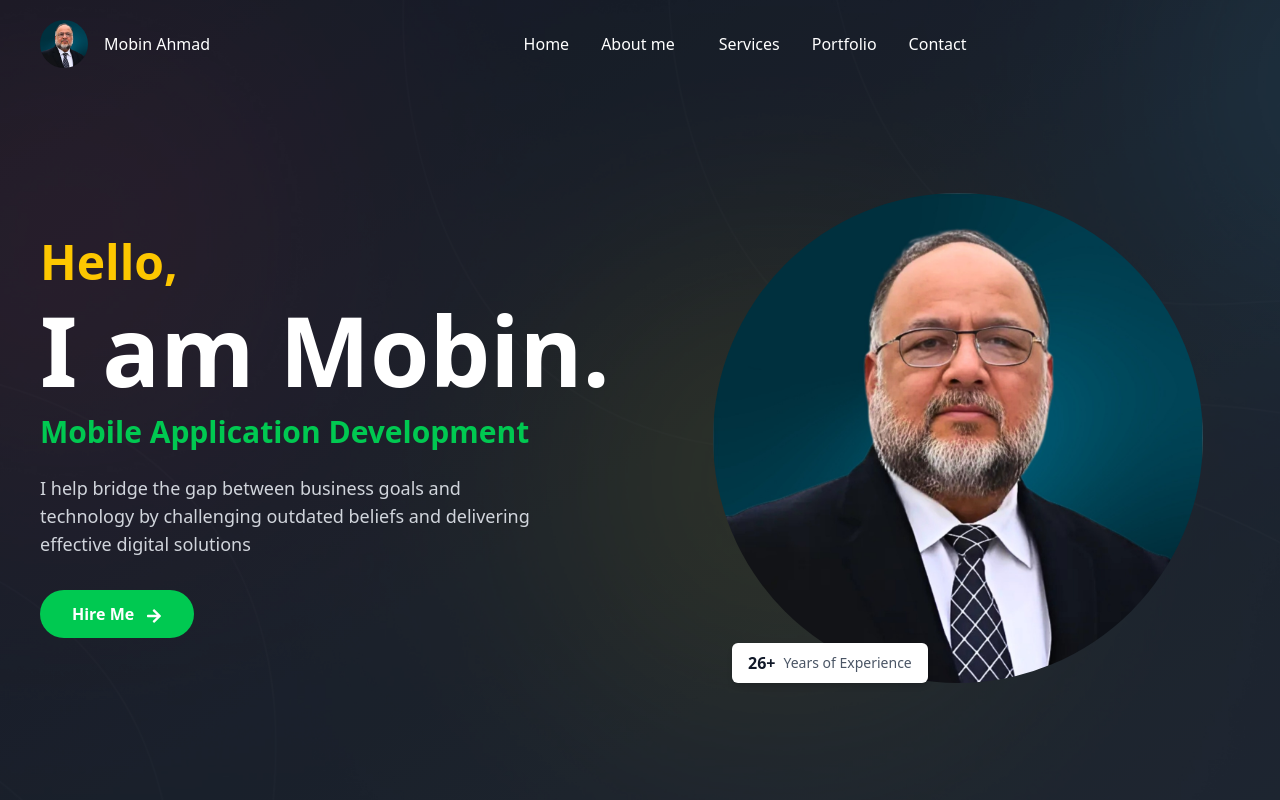
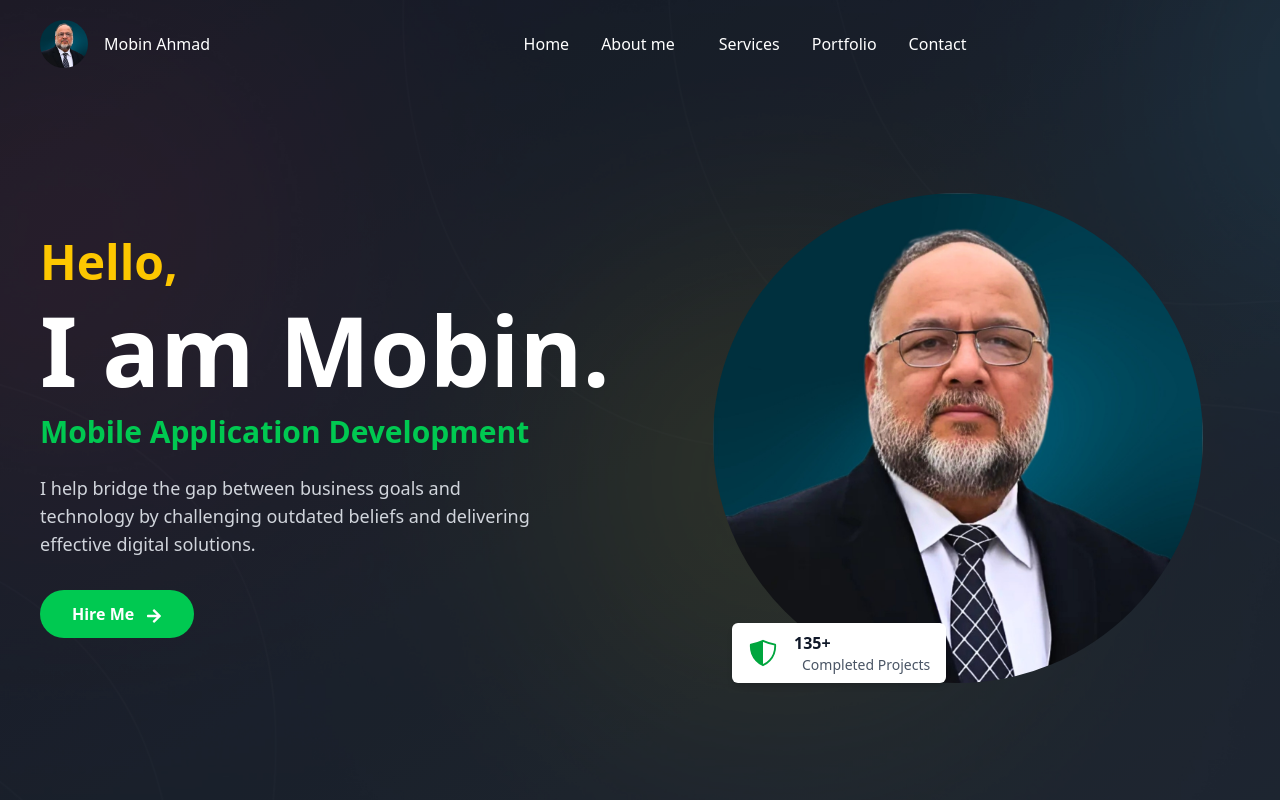
Before and after one commit to AhmadMahmoodRana-dev/SirMobin, a React (Vite) app: page / in a window 1280 px wide. Shown: the top 800 px of the page. Built offline with nearby package versions, Linux system fonts and the light colour scheme.

Commit message:
update Hero

```diff
--- a/src/components/Home/Hero.jsx
+++ b/src/components/Home/Hero.jsx
@@ -1,11 +1,44 @@
 import { Link } from "react-router-dom";
 import { AnimatePresence, motion } from "framer-motion";
+import { useEffect, useState } from "react";
+import { useInView } from "react-intersection-observer"; // <-- Correct
 import background from "../../assets/main-bg.jpg";
 import profile from "../../assets/logo.jpg";
 import { FaArrowRight } from "react-icons/fa";
-import { useEffect, useState } from "react";
+import { IoShieldHalfOutline } from "react-icons/io5";
+
+const useCountUp = (target, trigger) => {
+  const [count, setCount] = useState(0);
+
+  useEffect(() => {
+    if (!trigger) return;
+
+    let start = 0;
+    const duration = 1000; // milliseconds
+    const stepTime = Math.max(Math.floor(duration / target), 15);
+    const interval = setInterval(() => {
+      start += 1;
+      setCount((prev) => {
+        if (prev < target) return start;
+        clearInterval(interval);
+        return target;
+      });
+    }, stepTime);
+
+    return () => clearInterval(interval);
+  }, [trigger, target]);
+
+  return count;
+};
 
 const Hero = () => {
+  const { ref: experienceRef, inView: experienceInView } = useInView({
+    triggerOnce: true,
+    threshold: 0.1,
+  });
+
+  const experienceCount = useCountUp(135, experienceInView);
+
   const skills = [
     "Customized Apps Development",
     "Mobile Application Development",
@@ -14,14 +47,14 @@ const Hero = () => {
     "Oracle Solution Hub",
     "APEX Build & Support",
     "Advanced Infra Setup",
-    "Digital Marketing Services"
+    "Digital Marketing Services",
   ];
   const [currentSkillIndex, setCurrentSkillIndex] = useState(0);
 
   useEffect(() => {
     const interval = setInterval(() => {
       setCurrentSkillIndex((prevIndex) => (prevIndex + 1) % skills.length);
-    }, 3500); // change skill every 2.5s
+    }, 3500);
 
     return () => clearInterval(interval);
   }, []);
@@ -40,7 +73,8 @@ const Hero = () => {
       {/* Content */}
       <div className="container mx-auto px-4 z-10 pt-24">
         <div className="flex flex-col md:flex-row items-center justify-between">
-          {/* Left Content - Animates from Bottom */}
+
+          {/* Left Content */}
           <motion.div
             className="w-full md:w-1/2 mb-8 md:mb-0 sm:text-left text-center"
             initial={{ opacity: 0, y: 50 }}
@@ -61,7 +95,7 @@ const Hero = () => {
             </motion.h1>
             <AnimatePresence mode="wait">
               <motion.h2
-                key={skills[currentSkillIndex]} // helps detect change
+                key={skills[currentSkillIndex]}
                 className="text-green-500 text-3xl md:text-3xl font-semibold mb-6"
                 initial={{ opacity: 0, y: 20 }}
                 animate={{ opacity: 1, y: 0 }}
@@ -73,13 +107,14 @@ const Hero = () => {
             </AnimatePresence>
 
             <motion.p
-              className="text-gray-300 mb-8 max-w-md lg:max-w-lg text-lg "
+              className="text-gray-300 mb-8 max-w-md lg:max-w-lg text-lg"
               transition={{ duration: 0.5, delay: 0.7 }}
             >
               I help bridge the gap between business goals and technology by
               challenging outdated beliefs and delivering effective
-              digital solutions
+              digital solutions.
             </motion.p>
+
             <motion.div transition={{ duration: 0.5, delay: 0.9 }}>
               <Link
                 to="/contactUs"
@@ -90,7 +125,7 @@ const Hero = () => {
             </motion.div>
           </motion.div>
 
-          {/* Right Content - Animates from Right */}
+          {/* Right Content */}
           <motion.div
             className="w-full md:w-1/2 relative"
             initial={{ opacity: 0, x: 100 }}
@@ -103,34 +138,33 @@ const Hero = () => {
                 <div className="rounded-full bg-blue-400 overflow-hidden h-64 w-64 lg:h-[80%] lg:w-[80%] relative">
                   <img
                     src={profile}
-                    alt="Ronald Profile"
+                    alt="Mobin Profile"
                     className="h-full w-full object-cover"
                   />
                 </div>
               </div>
 
-              {/* Software Icons */}
-              {/* <div className="absolute -top-2 right-1 lg:right-22 z-20 bg-white p-2 rounded-md shadow-md">
-                <img
-                  src={photoshop}
-                  alt="Photoshop Icon"
-                  className="w-12 h-12"
-                />
-              </div>
-              <div className="absolute bottom-12 right-1 lg:right-22 z-20 bg-white p-2 rounded-md shadow-md">
-                <img src={sketch} alt="Sketch Icon" className="w-12 h-12" />
-              </div> */}
-
               {/* Projects Completed Badge */}
-              <div className="absolute bottom-0 left-4 lg:left-20 z-20 bg-white px-4 py-2 rounded-md shadow-md">
-                <div className="flex items-center">
-                  <span className="font-bold text-gray-900">26+</span>
-                  <span className="ml-2 text-sm text-gray-600">
-Years of Experience                  </span>
+              <div
+                ref={experienceRef}
+                className="absolute bottom-0 left-4 lg:left-20 z-20 bg-white px-4 py-2 rounded-md shadow-md"
+              >
+                <div className="flex items-center gap-4">
+                  <IoShieldHalfOutline size={30} color="#00a63e" />
+                  <div className="flex flex-col">
+                    <span className="font-bold text-gray-900">
+                      {experienceCount}+
+                    </span>
+                    <span className="ml-2 text-sm text-gray-600">
+                      Completed Projects
+                    </span>
+                  </div>
                 </div>
               </div>
+
             </div>
           </motion.div>
+
         </div>
       </div>
     </section>
```
